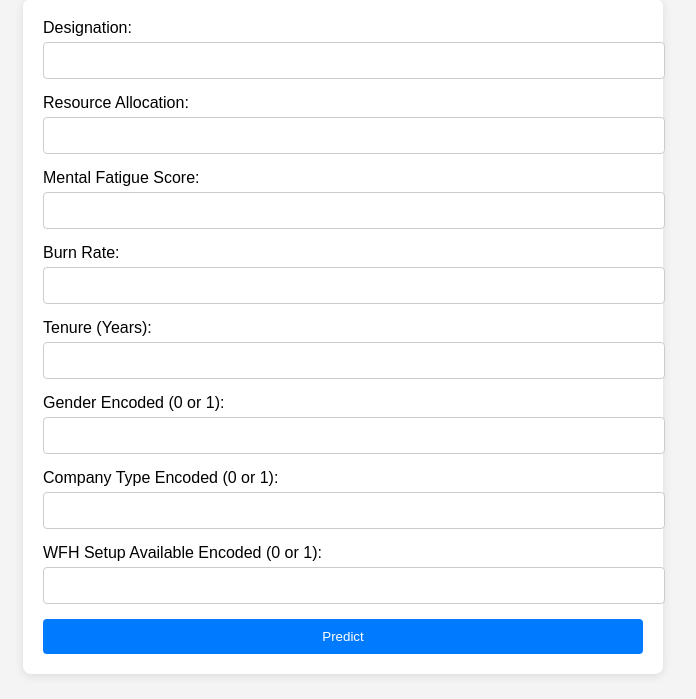
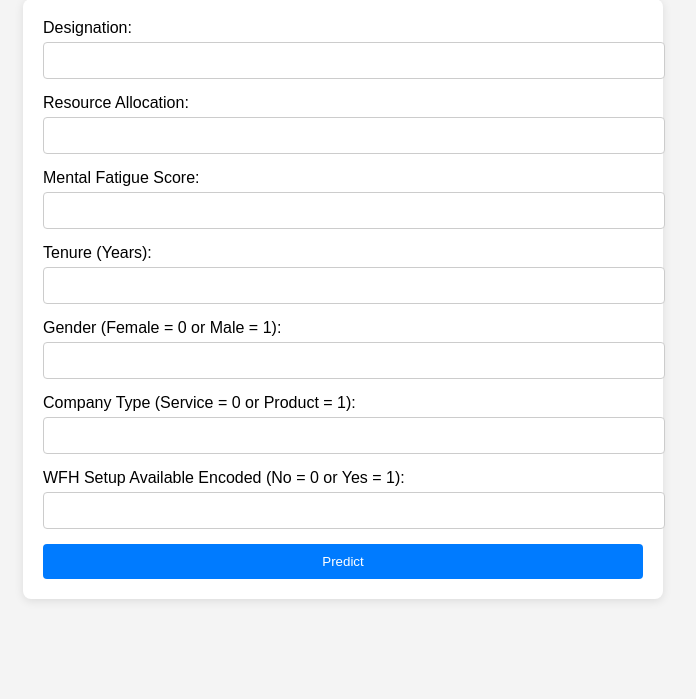
Before and after one commit to allanstar-byte/ML, a Django app: page / in a window 1280 px wide. Shown: the part 101-800 px from the top of the page, without its empty margins (297-993 px from the left). Run offline with Django 5.2, Linux system fonts and the light colour scheme; parts of the project's set-up code (start-up, migrations or seed data) failed here and were passed over.

Commit message:
UI Changes

```diff
--- a/modelapp/templates/modelapp/index.html
+++ b/modelapp/templates/modelapp/index.html
@@ -21,24 +21,24 @@
             <label for="mental_fatigue_score" style="display: block; margin-bottom: 5px;">Mental Fatigue Score:</label>
             <input type="text" id="mental_fatigue_score" name="mental_fatigue_score" required style="width: 100%; padding: 10px; border: 1px solid #ccc; border-radius: 4px;">
         </div>
-        <div style="margin-bottom: 15px;">
+        {% comment %} <div style="margin-bottom: 15px;">
             <label for="burn_rate" style="display: block; margin-bottom: 5px;">Burn Rate:</label>
             <input type="text" id="burn_rate" name="burn_rate" required style="width: 100%; padding: 10px; border: 1px solid #ccc; border-radius: 4px;">
-        </div>
+        </div> {% endcomment %}
         <div style="margin-bottom: 15px;">
             <label for="tenure" style="display: block; margin-bottom: 5px;">Tenure (Years):</label>
             <input type="text" id="tenure" name="tenure" required style="width: 100%; padding: 10px; border: 1px solid #ccc; border-radius: 4px;">
         </div>
         <div style="margin-bottom: 15px;">
-            <label for="gender_encoded" style="display: block; margin-bottom: 5px;">Gender Encoded (0 or 1):</label>
+            <label for="gender_encoded" style="display: block; margin-bottom: 5px;">Gender (Female = 0 or Male = 1):</label>
             <input type="text" id="gender_encoded" name="gender_encoded" required style="width: 100%; padding: 10px; border: 1px solid #ccc; border-radius: 4px;">
         </div>
         <div style="margin-bottom: 15px;">
-            <label for="company_type_encoded" style="display: block; margin-bottom: 5px;">Company Type Encoded (0 or 1):</label>
+            <label for="company_type_encoded" style="display: block; margin-bottom: 5px;">Company Type (Service = 0 or Product = 1):</label>
             <input type="text" id="company_type_encoded" name="company_type_encoded" required style="width: 100%; padding: 10px; border: 1px solid #ccc; border-radius: 4px;">
         </div>
         <div style="margin-bottom: 15px;">
-            <label for="wfh_setup_available_encoded" style="display: block; margin-bottom: 5px;">WFH Setup Available Encoded (0 or 1):</label>
+            <label for="wfh_setup_available_encoded" style="display: block; margin-bottom: 5px;">WFH Setup Available Encoded (No = 0 or Yes = 1):</label>
             <input type="text" id="wfh_setup_available_encoded" name="wfh_setup_available_encoded" required style="width: 100%; padding: 10px; border: 1px solid #ccc; border-radius: 4px;">
         </div>
         <button type="submit" style="width: 100%; padding: 10px; background: #007BFF; color: white; border: none; border-radius: 4px; cursor: pointer;">Predict</button>
```
